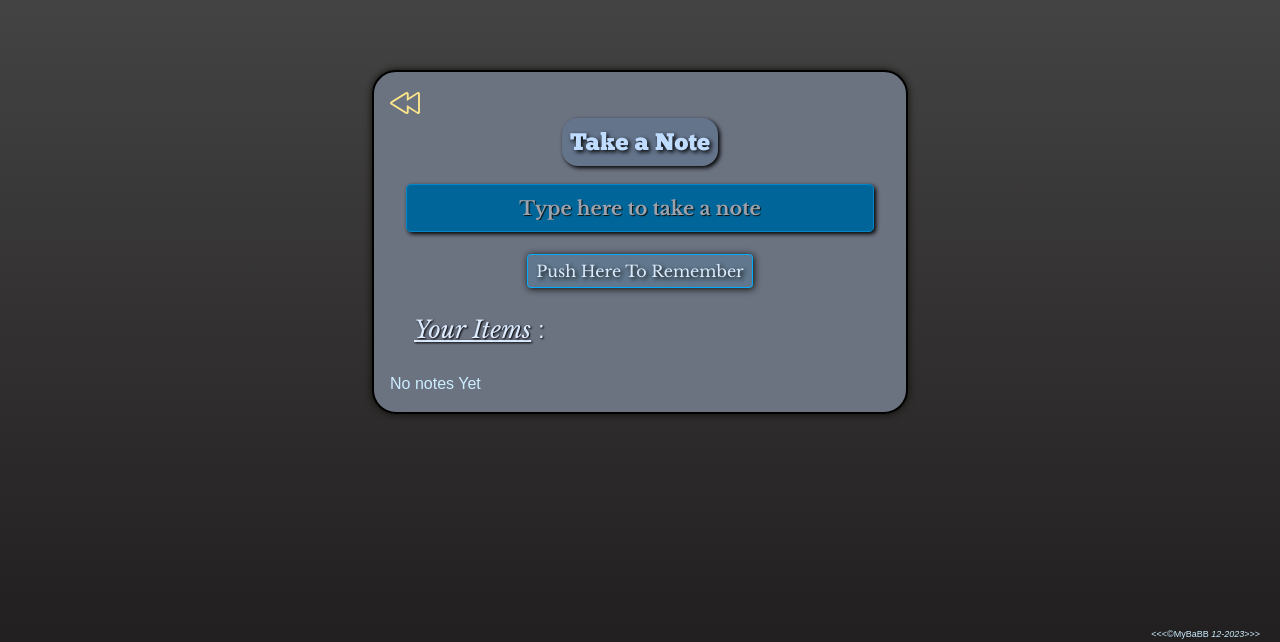
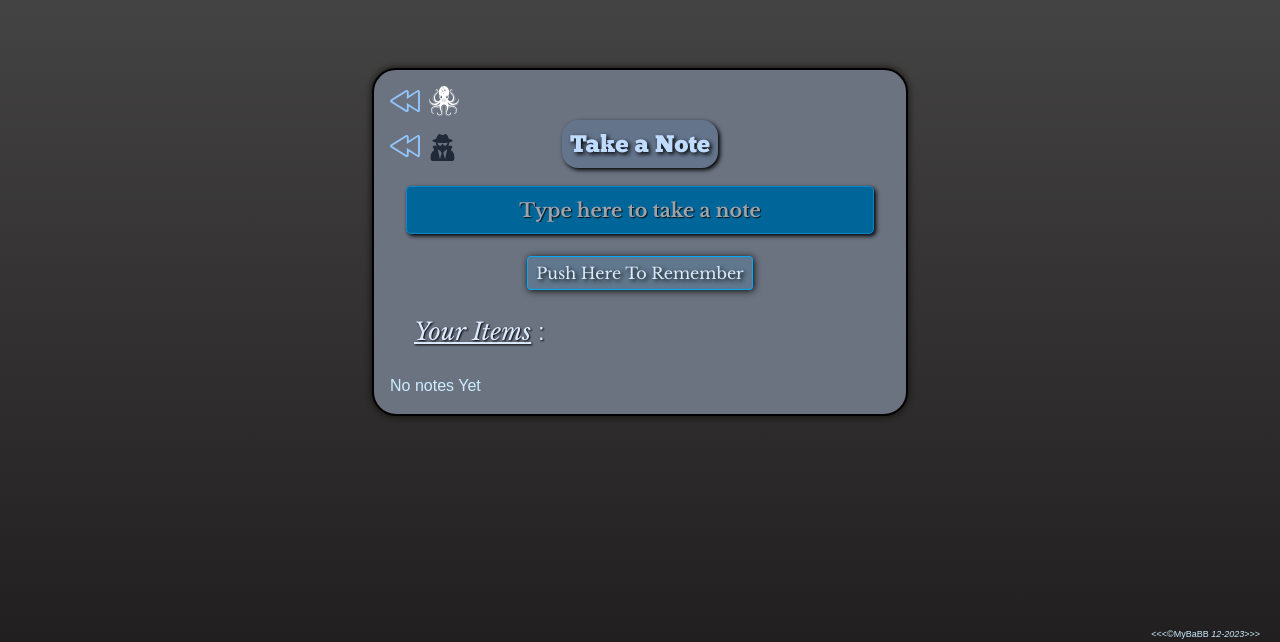
Before and after one commit to MyBaBB/MyBABB-Remember, a React (Vite) app: page / in a window 1280 px wide. Shown: the part 158-800 px from the top of the page. Built offline with nearby package versions, Linux system fonts and the light colour scheme.

Commit message:
made two links so that it would not get stuck there. hidden on mobile

```diff
--- a/src/TodoFolder/NewTodoForm.jsx
+++ b/src/TodoFolder/NewTodoForm.jsx
@@ -1,6 +1,9 @@
 /* eslint-disable react/prop-types */
 import { useState } from "react";
 import { SlControlRewind } from "react-icons/sl";
+import { FaUserSecret } from "react-icons/fa";
+import { SiTestinglibrary } from "react-icons/si";
+
 export function NewTodoForm({ onSubmit }) {
   const [newItem, setNewItem] = useState("");
 
@@ -15,11 +18,21 @@ export function NewTodoForm({ onSubmit }) {
 
   return (
 <>
-
+<div className="relative">
     <a href="https://resume-hub.mybabb.com/">
-    <div className=" rewindButton relative z-50  hidden md:block text-amber-200 mb-[-2rem] "><SlControlRewind size={30}/>
+    <div className=" rewindButton relative   z-50  hidden md:block text-white  ">
+      <span className="inline-block text-blue-300"> <SlControlRewind size={30}/></span>&nbsp;&nbsp;
+      <span className="inline-block"> <SiTestinglibrary   size={30}/></span>
     </div>
     </a>
+
+    <a href="https://mybabb.github.io/MyBaBB_Password_Machine/">
+    <div className=" rewindButton relative z-50  hidden md:block  mb-[-5rem]  ">
+      <span className="inline-block mt-2 text-blue-300"><SlControlRewind size={30}/></span>&nbsp;&nbsp;
+      <span className="inline-block text-gray-800"><FaUserSecret size={27}/></span>
+    </div>
+    </a>
+    </div>
     <form
       onSubmit={handleSubmit}
       className="new-item-form relative m-auto flex w-[250px] xs:w-[400px] md:w-[500px] "
```
